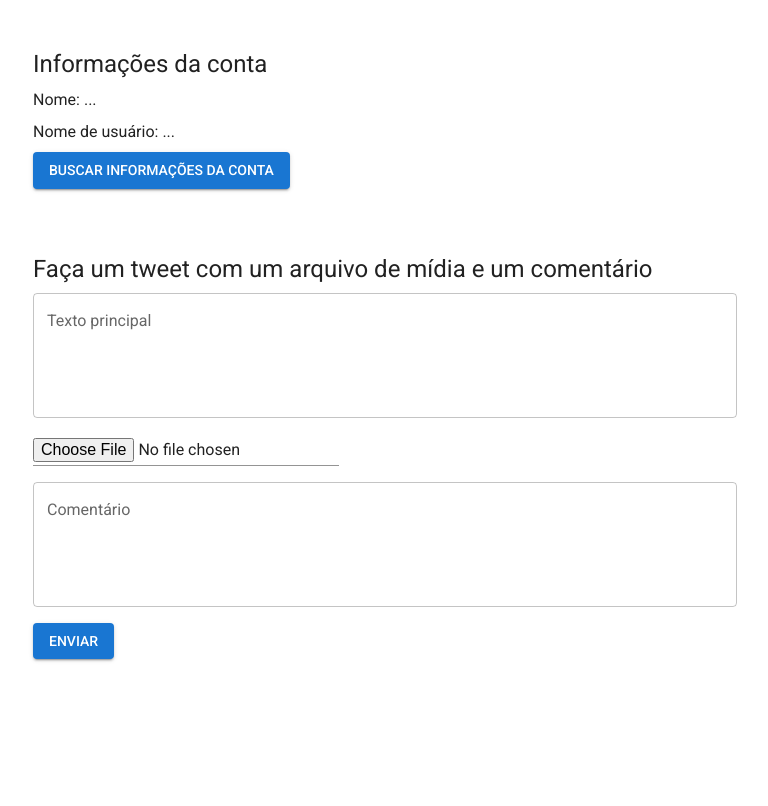
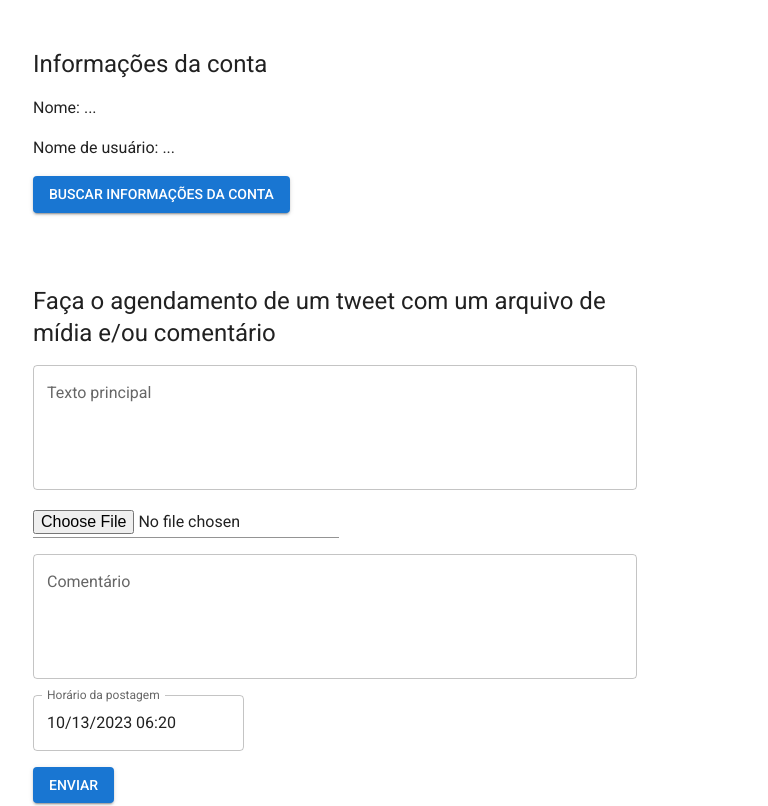
Before and after one commit to FelipMa/tt-scheduling-app, a Next.js app: page / in a window 1280 px wide. Shown: the top 806 px of the page, without its empty margins (15-783 px from the left). Built offline with nearby package versions, Linux system fonts and the light colour scheme.

Commit message:
create schedulings

```diff
--- a/package.json
+++ b/package.json
@@ -13,7 +13,9 @@
     "@emotion/styled": "^11.11.0",
     "@mui/icons-material": "^5.14.13",
     "@mui/material": "^5.14.13",
+    "@mui/x-date-pickers": "^6.16.2",
     "axios": "^1.5.1",
+    "dayjs": "^1.11.10",
     "file-type": "^18.5.0",
     "next": "13.5.4",
     "react": "^18",
--- /dev/null
+++ b/src/app/api/schedule-tweet/route.ts
@@ -0,0 +1,48 @@
+import dayjs from "dayjs";
+import { NextResponse } from "next/server";
+import postTweet from "@/services/postTweet";
+import schedulings from "@/utils/schedulings";
+
+export async function POST(request: Request) {
+  function runSchedule(time: any) {
+    console.log(`Agendamento executado em ${time}`);
+    schedulings.push(time);
+  }
+  try {
+    console.log("POST /api/tweet");
+
+    const data = await request.formData();
+    const text = data.get("text") as string;
+    const reply = data.get("reply") as string;
+    const media = data.get("media") as File | string;
+    const unixString = data.get("unixTime") as string;
+
+    const now = dayjs(Date.now());
+    const unixNow = now.unix();
+
+    const targetUnixTime = parseInt(unixString);
+    const timeUntilTarget = targetUnixTime - unixNow;
+    const timeUntilTargetMs = timeUntilTarget * 1000;
+
+    const targetDate = dayjs(targetUnixTime * 1000).format(
+      "YYYY-MM-DD HH:mm:ss"
+    );
+
+    setTimeout(() => {
+      runSchedule(targetDate);
+    }, timeUntilTargetMs);
+
+    const response = {
+      message: `Tweet agendado para ${now
+        .add(timeUntilTarget, "second")
+        .format("YYYY-MM-DD HH:mm:ss")}`,
+    };
+
+    return NextResponse.json(response, { status: 200 });
+  } catch (error) {
+    return NextResponse.json(
+      { message: "Internal Server Error" },
+      { status: 500 }
+    );
+  }
+}
--- a/src/app/api/tweet/route.ts
+++ b/src/app/api/tweet/route.ts
@@ -3,7 +3,7 @@ import postTweet from "@/services/postTweet";
 
 export async function POST(request: Request) {
   try {
-    console.log("GET /api/tweet");
+    console.log("POST /api/tweet");
 
     const data = await request.formData();
     const text = data.get("text") as string;
@@ -32,7 +32,6 @@ export async function POST(request: Request) {
     }
 
     if (response === 591) {
-      console.log("Failed to process media2");
       return NextResponse.json(
         { message: "Failed to process media" },
         { status: 591 }
--- a/src/app/page.tsx
+++ b/src/app/page.tsx
@@ -1,12 +1,14 @@
 import { Stack } from "@mui/material";
 import GetAccountInfo from "@/components/GetAccoutInfo/GetAccountInfo";
-import TweetWithMediaAndReply from "@/components/TweetWithMediaAndReply/TweetWithMediaAndReply";
+import ScheduleTweet from "@/components/ScheduleTweet/ScheduleTweet";
+import Schedulings from "@/components/Schedulings/Schedulings";
 
 export default function Home() {
   return (
-    <Stack component={"main"} padding={6} gap={7} maxWidth={800}>
+    <Stack component={"main"} padding={6} gap={7} maxWidth={700}>
       <GetAccountInfo />
-      <TweetWithMediaAndReply />
+      <ScheduleTweet />
+      <Schedulings />
     </Stack>
   );
 }
--- a/src/components/GetAccoutInfo/GetAccountInfo.tsx
+++ b/src/components/GetAccoutInfo/GetAccountInfo.tsx
@@ -14,7 +14,13 @@ export default function GetAccoutInfo() {
     const toastId = toast.loading("Buscando informações da conta...");
     try {
       const res = await axios.get("/api/me");
-      console.log(res.data);
+      /*console.log(res.data);
+      console.log(res.data.data);
+      console.log(res.data.data.name);
+      console.log(res.data.data.username);*/
+      setAccountName(res.data.data.name);
+      setAccountUsername(res.data.data.username);
+
       toast.update(toastId, {
         render: "Informações buscadas com sucesso",
         type: "success",
@@ -49,7 +55,7 @@ export default function GetAccoutInfo() {
   };
 
   return (
-    <Stack gap={1} alignItems={"flex-start"}>
+    <Stack gap={2} alignItems={"flex-start"}>
       <Typography variant="h5">Informações da conta</Typography>
       <Typography>Nome: {accountName}</Typography>
       <Typography>Nome de usuário: {accountUsername}</Typography>
--- /dev/null
+++ b/src/components/ScheduleTweet/ScheduleTweet.tsx
@@ -0,0 +1,233 @@
+"use client";
+
+import {
+  Button,
+  TextField,
+  FormControl,
+  Typography,
+  Stack,
+} from "@mui/material";
+import Input from "@mui/material/Input";
+import { ToastContainer, toast } from "react-toastify";
+import "react-toastify/dist/ReactToastify.css";
+import axios from "axios";
+import * as React from "react";
+import dayjs, { Dayjs } from "dayjs";
+import { LocalizationProvider } from "@mui/x-date-pickers/LocalizationProvider";
+import { AdapterDayjs } from "@mui/x-date-pickers/AdapterDayjs";
+import { DateTimePicker } from "@mui/x-date-pickers/DateTimePicker";
+
+export default function ScheduleTweet() {
+  const [selectedFile, setSelectedFile] = React.useState<File>();
+  const [selectedDate, setSelectedDate] = React.useState<Dayjs | null>(
+    dayjs(Date.now())
+  );
+
+  const handleFileChange = (event: any) => {
+    setSelectedFile(event.target.files[0]);
+  };
+
+  const handleSubmit = async (event: any) => {
+    const toastId = toast.loading("Agendando tweet...");
+    event.preventDefault();
+
+    const inText = event.target.text.value;
+    const inReply = event.target.reply.value;
+    const unixTime = selectedDate?.unix();
+
+    if (!inText && !selectedFile) {
+      toast.update(toastId, {
+        render:
+          "É necessário escrever um texto ou selecionar um arquivo de mídia",
+        type: "error",
+        isLoading: false,
+        autoClose: 3000,
+        closeOnClick: true,
+        pauseOnHover: false,
+      });
+      return;
+    }
+
+    const missingFields = [];
+
+    if (!inText) {
+      missingFields.push("texto");
+    }
+
+    if (!selectedFile) {
+      missingFields.push("arquivo de mídia");
+    }
+
+    if (!inReply) {
+      missingFields.push("comentário");
+    }
+
+    if (missingFields.length > 0) {
+      const confirm = window.confirm(
+        `Tem certeza que deseja agendar sem os campos: ${missingFields.join(
+          " e "
+        )}?`
+      );
+
+      if (!confirm) {
+        toast.update(toastId, {
+          render: "Tweet não agendado",
+          type: "info",
+          isLoading: false,
+          autoClose: 3000,
+          closeOnClick: true,
+          pauseOnHover: false,
+        });
+        return;
+      }
+    }
+
+    if (inText.length > 280) {
+      toast.update(toastId, {
+        render: "Texto principal excedeu o limite de 280 caracteres",
+        type: "error",
+        isLoading: false,
+        autoClose: 3000,
+        closeOnClick: true,
+        pauseOnHover: false,
+      });
+      return;
+    }
+
+    if (inReply.length > 280) {
+      toast.update(toastId, {
+        render: "Comentário excedeu o limite de 280 caracteres",
+        type: "error",
+        isLoading: false,
+        autoClose: 3000,
+        closeOnClick: true,
+        pauseOnHover: false,
+      });
+      return;
+    }
+
+    const now = dayjs(Date.now());
+    const unixNow = now.unix();
+
+    if (unixTime) {
+      if (unixTime - unixNow < 0) {
+        const confirm = window.confirm(
+          `O tempo indicado no agendamento já passou, tem certeza que deseja agendar seu tweet? (será postado imediatamente)`
+        );
+
+        if (!confirm) {
+          toast.update(toastId, {
+            render: "Tweet não postado",
+            type: "info",
+            isLoading: false,
+            autoClose: 3000,
+            closeOnClick: true,
+            pauseOnHover: false,
+          });
+          return;
+        }
+      } else if (unixTime - unixNow < 60) {
+        const confirm = window.confirm(
+          `Tem certeza que deseja agendar seu tweet para daqui a ${
+            unixTime - unixNow
+          } segundos?`
+        );
+
+        if (!confirm) {
+          toast.update(toastId, {
+            render: "Tweet não agendado",
+            type: "info",
+            isLoading: false,
+            autoClose: 3000,
+            closeOnClick: true,
+            pauseOnHover: false,
+          });
+          return;
+        }
+      }
+    }
+
+    const formData = new FormData();
+    formData.append("text", inText);
+    formData.append("reply", inReply);
+    formData.append("media", selectedFile as Blob);
+    formData.append("unixTime", unixTime as unknown as string);
+
+    try {
+      const res = await axios.post("/api/schedule-tweet", formData);
+
+      toast.update(toastId, {
+        render: `${res.data.message}`,
+        type: "success",
+        isLoading: false,
+        autoClose: 5000,
+        closeOnClick: true,
+        pauseOnHover: false,
+      });
+    } catch (err: any) {
+      console.log(err);
+
+      const message = "erro";
+
+      toast.update(toastId, {
+        render: message,
+        type: "error",
+        isLoading: false,
+        autoClose: 5000,
+        closeOnClick: true,
+        pauseOnHover: false,
+      });
+    }
+  };
+
+  return (
+    <Stack gap={2}>
+      <Typography variant="h5">
+        Faça o agendamento de um tweet com um arquivo de mídia e/ou comentário
+      </Typography>
+      <FormControl
+        component={"form"}
+        onSubmit={handleSubmit}
+        sx={{
+          display: "flex",
+          flexDirection: "column",
+          alignItems: "flex-start",
+          gap: 2,
+        }}
+      >
+        <TextField
+          id="text"
+          label="Texto principal"
+          variant="outlined"
+          fullWidth
+          multiline
+          rows={4}
+        />
+
+        <Input type="file" onChange={handleFileChange} />
+
+        <TextField
+          id="reply"
+          label="Comentário"
+          variant="outlined"
+          fullWidth
+          multiline
+          rows={4}
+        />
+        <LocalizationProvider dateAdapter={AdapterDayjs}>
+          <DateTimePicker
+            label="Horário da postagem"
+            value={selectedDate}
+            onChange={(newValue) => setSelectedDate(newValue)}
+            format="L HH:mm"
+            ampm={false}
+          />
+        </LocalizationProvider>
+        <Button variant="contained" type="submit">
+          Enviar
+        </Button>
+      </FormControl>
+      <ToastContainer />
+    </Stack>
+  );
+}
--- /dev/null
+++ b/src/components/Schedulings/Schedulings.tsx
@@ -0,0 +1,14 @@
+import { Stack, Typography } from "@mui/material";
+import schedulings from "@/utils/schedulings";
+
+export default function Schedulings() {
+  const reversedSchedulings = schedulings.slice().reverse();
+  return (
+    <Stack gap={1} alignItems={"flex-start"}>
+      <Typography variant="h5">Últimos agendamentos</Typography>
+      {reversedSchedulings.map((scheduling) => (
+        <Typography key={scheduling}>{scheduling}</Typography>
+      ))}
+    </Stack>
+  );
+}
--- a/src/components/TweetWithMediaAndReply/TweetWithMediaAndReply.tsx
+++ b/src/components/Tweet/Tweet.tsx
@@ -10,11 +10,10 @@ import {
 import Input from "@mui/material/Input";
 import { ToastContainer, toast } from "react-toastify";
 import "react-toastify/dist/ReactToastify.css";
-
 import axios from "axios";
 import * as React from "react";
 
-export default function TweetWithMediaAndReply() {
+export default function ScheduleTweet() {
   const [selectedFile, setSelectedFile] = React.useState<File>();
 
   const handleFileChange = (event: any) => {
@@ -106,7 +105,6 @@ export default function TweetWithMediaAndReply() {
 
     try {
       const res = await axios.post("/api/tweet", formData);
-      console.log(res.data);
       toast.update(toastId, {
         render: "Tweet enviado com sucesso",
         type: "success",
@@ -147,7 +145,7 @@ export default function TweetWithMediaAndReply() {
   };
 
   return (
-    <Stack gap={1}>
+    <Stack gap={2}>
       <Typography variant="h5">
         Faça um tweet com um arquivo de mídia e um comentário
       </Typography>
--- /dev/null
+++ b/src/utils/schedulings.ts
@@ -0,0 +1,4 @@
+const schedulings: any[] = [];
+schedulings.push("teste");
+
+export default schedulings;
```
Also changed, not shown: 1 other file (tests, documents, lock files or other folders).
